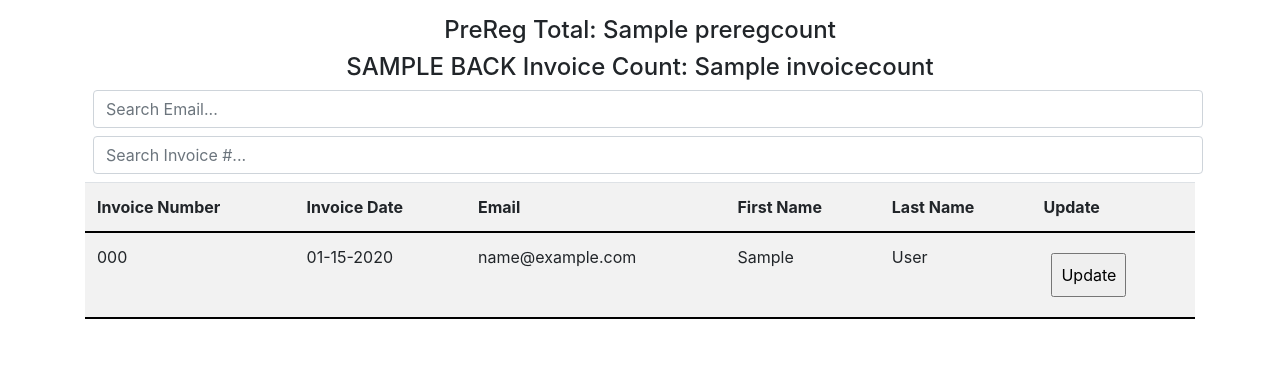
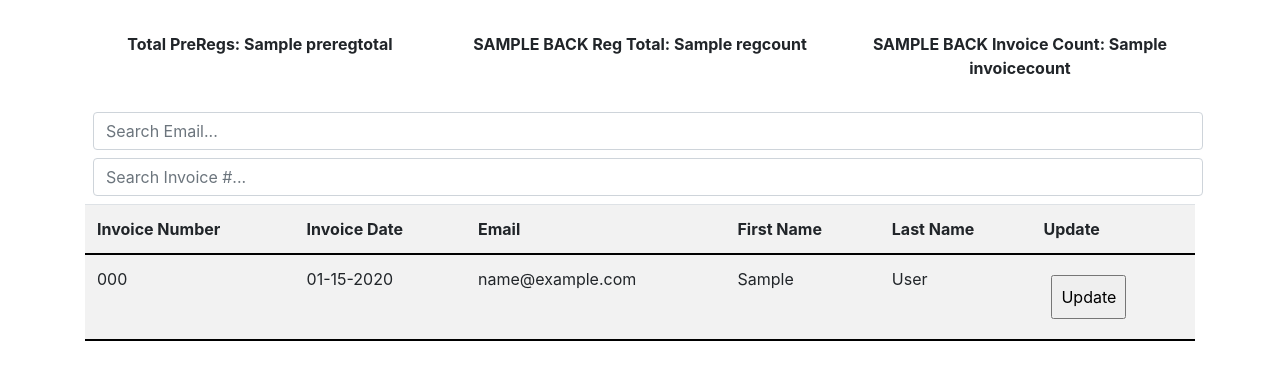
Before and after one commit to gwtroll/gwtroll, a Flask app: template app/templates/invoice_list.html in a window 1280 px wide. Shown: the part 88-468 px from the top of the page. Run offline with Flask 3, Linux system fonts and the light colour scheme; tables that the repository leaves empty hold one stand-in row (values such as "Sample post"); the template is opened without the code that fills it: values that come from a table or form of the project are taken from there, most other values are stand-ins (such as "Sample title", 1, 10 or a date in 2020); parts of the project's set-up code (start-up, migrations or seed data) failed here and were passed over; some libraries are stand-ins or nearby versions.

Commit message:
Added Counts for PreRegs Added Counts for DISTINCT Inovices

```diff
--- a/app/routes.py
+++ b/app/routes.py
@@ -118,7 +118,7 @@ def reg_count():
         abort(404)
     return regcount
 
-def prereg_count():
+def prereg_total():
     conn= get_db_connection()
     cur = conn.cursor()
     cur.execute("SELECT count(*) FROM registrations WHERE invoice_status IS NOT NULL AND invoice_status != 'DUPLICATE' AND invoice_status != 'CANCELED';", [])
@@ -142,10 +142,34 @@ def unsent_count():
         abort(404)
     return unsentcount
 
+def unsent_reg_count():
+    conn= get_db_connection()
+    cur = conn.cursor()
+    cur.execute("SELECT count(*) FROM registrations WHERE invoice_status = 'UNSENT';", [])
+    results = cur.fetchone()
+    for unsentcount in results:
+        print(unsentcount)
+    conn.close()
+    if unsentcount is None:
+        abort(404)
+    return unsentcount
+
 def open_count():
     conn= get_db_connection()
     cur = conn.cursor()
     cur.execute("SELECT count(DISTINCT invoice_number) FROM registrations WHERE invoice_status = 'OPEN';", [])
+    results = cur.fetchone()
+    for opencount in results:
+        print(opencount)
+    conn.close()
+    if opencount is None:
+        abort(404)
+    return opencount
+
+def open_reg_count():
+    conn= get_db_connection()
+    cur = conn.cursor()
+    cur.execute("SELECT count(*) FROM registrations WHERE invoice_status = 'OPEN';", [])
     results = cur.fetchone()
     for opencount in results:
         print(opencount)
@@ -166,10 +190,34 @@ def paid_count():
         abort(404)
     return paidcount
 
+def paid_reg_count():
+    conn= get_db_connection()
+    cur = conn.cursor()
+    cur.execute("SELECT count(*) FROM registrations WHERE invoice_status = 'PAID';", [])
+    results = cur.fetchone()
+    for paidcount in results:
+        print(paidcount)
+    conn.close()
+    if paidcount is None:
+        abort(404)
+    return paidcount
+
 def canceled_count():
     conn= get_db_connection()
     cur = conn.cursor()
     cur.execute("SELECT count(DISTINCT invoice_number) FROM registrations WHERE invoice_status = 'CANCELED';", [])
+    results = cur.fetchone()
+    for canceledcount in results:
+        print(canceledcount)
+    conn.close()
+    if canceledcount is None:
+        abort(404)
+    return canceledcount
+
+def canceled_reg_count():
+    conn= get_db_connection()
+    cur = conn.cursor()
+    cur.execute("SELECT count(*) FROM registrations WHERE invoice_status = 'CANCELED';", [])
     results = cur.fetchone()
     for canceledcount in results:
         print(canceledcount)
@@ -247,7 +295,7 @@ def logout():
 @login_required
 def index():
     regcount = reg_count()
-    paidcount = paid_count()
+    preregtotal = prereg_total()
     if request.method == "POST":
         if request.form.get('search_name'):
             search_value = request.form.get('search_name')
@@ -270,9 +318,9 @@ def index():
             reg = query_db(
                 "SELECT * FROM registrations WHERE medallion = %s order by lname, fname",
                 (search_value,))
-            return render_template('index.html', searchreg=reg, regcount=regcount, paidcount=paidcount)
+            return render_template('index.html', searchreg=reg, regcount=regcount, preregtotal=preregtotal)
     else:
-        return render_template('index.html', regcount=regcount, paidcount=paidcount)
+        return render_template('index.html', regcount=regcount, preregtotal=preregtotal)
 
 @app.route('/<int:regid>', methods=('GET', 'POST'))
 @login_required
@@ -296,36 +344,40 @@ def reg(regid):
 @roles_accepted('Admin','Invoices','Department Head')
 def unsentinvoices():
     regs = Registrations.query.filter(and_(Registrations.invoice_number == None, Registrations.invoice_date == None, Registrations.prereg_status == "SUCCEEDED")).all()
-    preregcount = prereg_count()
+    preregtotal = prereg_total()
     invoicecount = unsent_count()
-    return render_template('invoice_list.html', regs=regs, preregcount=preregcount, invoicecount=invoicecount, back='unsent')
+    regcount = unsent_reg_count()
+    return render_template('invoice_list.html', regs=regs, preregtotal=preregtotal, invoicecount=invoicecount, regcount=regcount, back='unsent')
 
 @app.route('/invoice/open', methods=('GET', 'POST'))
 @login_required
 @roles_accepted('Admin','Invoices','Department Head')
 def openinvoices():
     regs = Registrations.query.filter(and_(Registrations.invoice_number != None, Registrations.invoice_date != None, Registrations.prereg_status == "SUCCEEDED", Registrations.invoice_status == 'SENT')).all()
-    preregcount = prereg_count()
+    preregtotal = prereg_total()
     invoicecount = open_count()
-    return render_template('invoice_list.html', regs=regs, preregcount=preregcount, invoicecount=invoicecount, back='open')
+    regcount = open_reg_count()
+    return render_template('invoice_list.html', regs=regs, preregtotal=preregtotal, invoicecount=invoicecount, regcount=regcount, back='open')
 
 @app.route('/invoice/paid', methods=('GET', 'POST'))
 @login_required
 @roles_accepted('Admin','Invoices','Department Head')
 def paidinvoices():
     regs = Registrations.query.filter(and_(Registrations.invoice_number != None, Registrations.invoice_date != None, Registrations.prereg_status == "SUCCEEDED", Registrations.invoice_status == 'PAID')).all()
-    preregcount = prereg_count()
+    preregtotal = prereg_total()
     invoicecount = paid_count()
-    return render_template('invoice_list.html', regs=regs, preregcount=preregcount, invoicecount=invoicecount, back='paid')
+    regcount = paid_reg_count()
+    return render_template('invoice_list.html', regs=regs, preregtotal=preregtotal, invoicecount=invoicecount, regcount=regcount, back='paid')
 
 @app.route('/invoice/canceled', methods=('GET', 'POST'))
 @login_required
 @roles_accepted('Admin','Invoices','Department Head')
 def canceledinvoices():
     regs = Registrations.query.filter(and_(Registrations.prereg_status == "SUCCEEDED", Registrations.invoice_status == 'CANCELED')).all()
-    preregcount = prereg_count()
+    preregtotal = prereg_total()
     invoicecount = canceled_count()
-    return render_template('invoice_list.html', regs=regs, preregcount=preregcount, invoicecount=invoicecount, back='canceled')
+    regcount = canceled_reg_count()
+    return render_template('invoice_list.html', regs=regs, preregtotal=preregtotal, invoicecount=invoicecount, regcount=regcount, back='canceled')
 
 @app.route('/invoice/<int:regid>', methods=('GET', 'POST'))
 @login_required
--- a/app/templates/index.html
+++ b/app/templates/index.html
@@ -2,7 +2,7 @@
 
 {% block content %}
 <h3> <p>There are {{regcount}} people checked in to Gulf Wars.</p></h3>
-<h3> <p>Paid PreReg: {{paidcount}}</p></h3>
+<h3> <p>There are {{preregtotal}} people Pre-Registered for Gulf Wars.</p></h3>
 <h1>{% block title %} Search for a Registration {% endblock %}</h1>
 
 <form action="/" method="POST">
--- a/app/templates/invoice_list.html
+++ b/app/templates/invoice_list.html
@@ -1,8 +1,18 @@
 {% extends 'base.html' %}
 
 {% block content %}
-<h4 class="text-center">PreReg Total: {{preregcount}}</h4>
-<h4 class="text-center">{{back.upper()}} Invoice Count: {{invoicecount}}</h4>
+<div class="row">
+  <div class="col text-center">
+    <b>Total PreRegs: {{preregtotal}}</b>
+  </div>
+  <div class="col text-center">
+    <b>{{back.upper()}} Reg Total: {{regcount}}</b>
+  </div>
+  <div class="col text-center">
+    <b>{{back.upper()}} Invoice Count: {{invoicecount}}</b>
+  </div>
+</div>
+
 <input class="form-control" type="text" id="searchEmailInput" onkeyup="searchEmailFunction()" placeholder="Search Email...">
 <input class="form-control" type="text" id="searchInvoiceInput" onkeyup="searchInvoiceFunction()" placeholder="Search Invoice #...">
 
```
